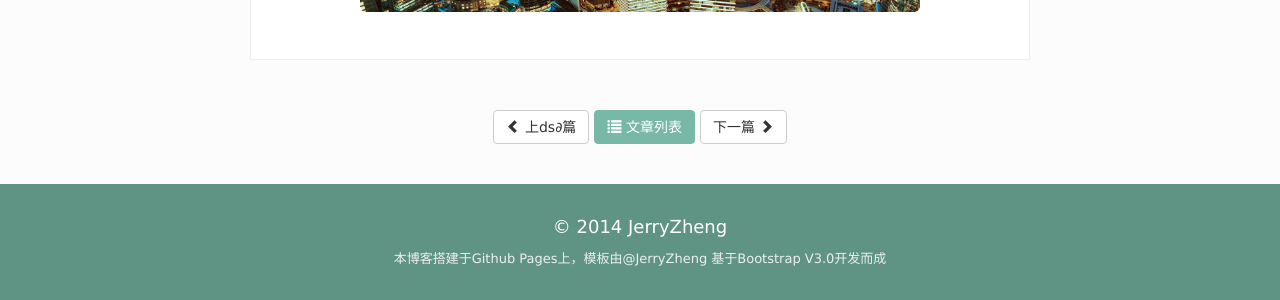
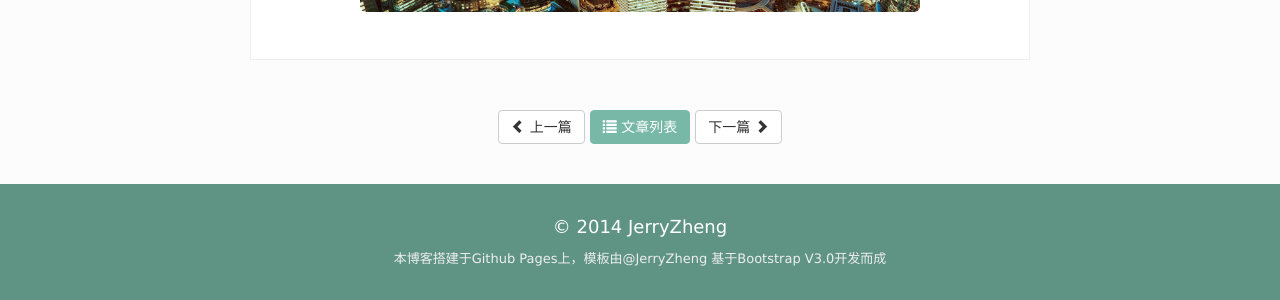
Before and after one commit to PMJerryZheng/myblog, a Jekyll site: the page article.html, which Jekyll copies as it is, in a window 1280 px wide and 1209 px high. Shown: the part 905-1205 px from the top of the window. Built offline with Jekyll 4.4.1, drawn with Linux system fonts in a browser that asks for light colours; nearby versions of some CDN libraries.

Commit message:
change 34

```diff
--- a/_layouts/article-basic.html
+++ b/_layouts/article-basic.html
@@ -88,7 +88,7 @@
             </div>
           </div>
         <div class="row pages" >
-          <button class="btn btn-default"><i class="glyphicon glyphicon-chevron-left"></i> 上一篇</button> <button class="btn btn-success"><i class="glyphicon glyphicon-list"></i> 文章列表</button> <button class="btn btn-default">下一篇 <i class="glyphicon glyphicon-chevron-right"></i></button>
+          <button class="btn btn-default" href="{{ page.previous.url }}"><i class="glyphicon glyphicon-chevron-left"></i> 上一篇</button> <button class="btn btn-success" href="{{ site.url }}/list.html"><i class="glyphicon glyphicon-list"></i> 文章列表</button> <button class="btn btn-default" href="{{ page.next.url }}">下一篇 <i class="glyphicon glyphicon-chevron-right"></i></button>
         </div>
         </div>
     </div>
--- a/article.html
+++ b/article.html
@@ -90,7 +90,7 @@
 	    	  </div>
 	      </div>
         <div class="row pages" >
-          <button class="btn btn-default" href="{{ }}"><i class="glyphicon glyphicon-chevron-left"></i> 上ds∂篇</button> <button class="btn btn-success" href="{{ site.url }}/list.html"><i class="glyphicon glyphicon-list"></i> 文章列表</button> <button class="btn btn-default" href="{{  }}">下一篇 <i class="glyphicon glyphicon-chevron-right"></i></button>
+          <button class="btn btn-default" href="{{ }}"><i class="glyphicon glyphicon-chevron-left"></i> 上一篇</button> <button class="btn btn-success" href="{{ site.url }}/list.html"><i class="glyphicon glyphicon-list"></i> 文章列表</button> <button class="btn btn-default" href="{{  }}">下一篇 <i class="glyphicon glyphicon-chevron-right"></i></button>
         </div>
 	    </div>
     </div>
```
